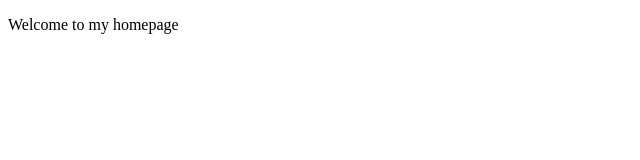
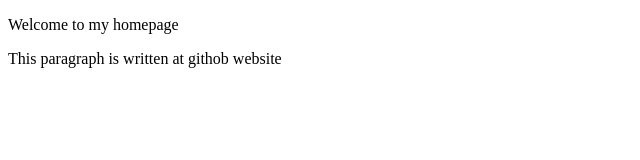
Before and after one commit to yhc1025/mysite, a plain HTML site: page index.html in a window 1280 px wide. Shown: the whole page, without its empty margins (0-640 px from the left). Drawn offline with Linux system fonts and the light colour scheme.

Commit message:
Modified the index.html at the github site.

```diff
--- a/index.html
+++ b/index.html
@@ -8,5 +8,6 @@
 </head>
 <body>
     <p>Welcome to my homepage</p>
+    <p>This paragraph is written at githob website</p>
 </body>
 </html>
```
